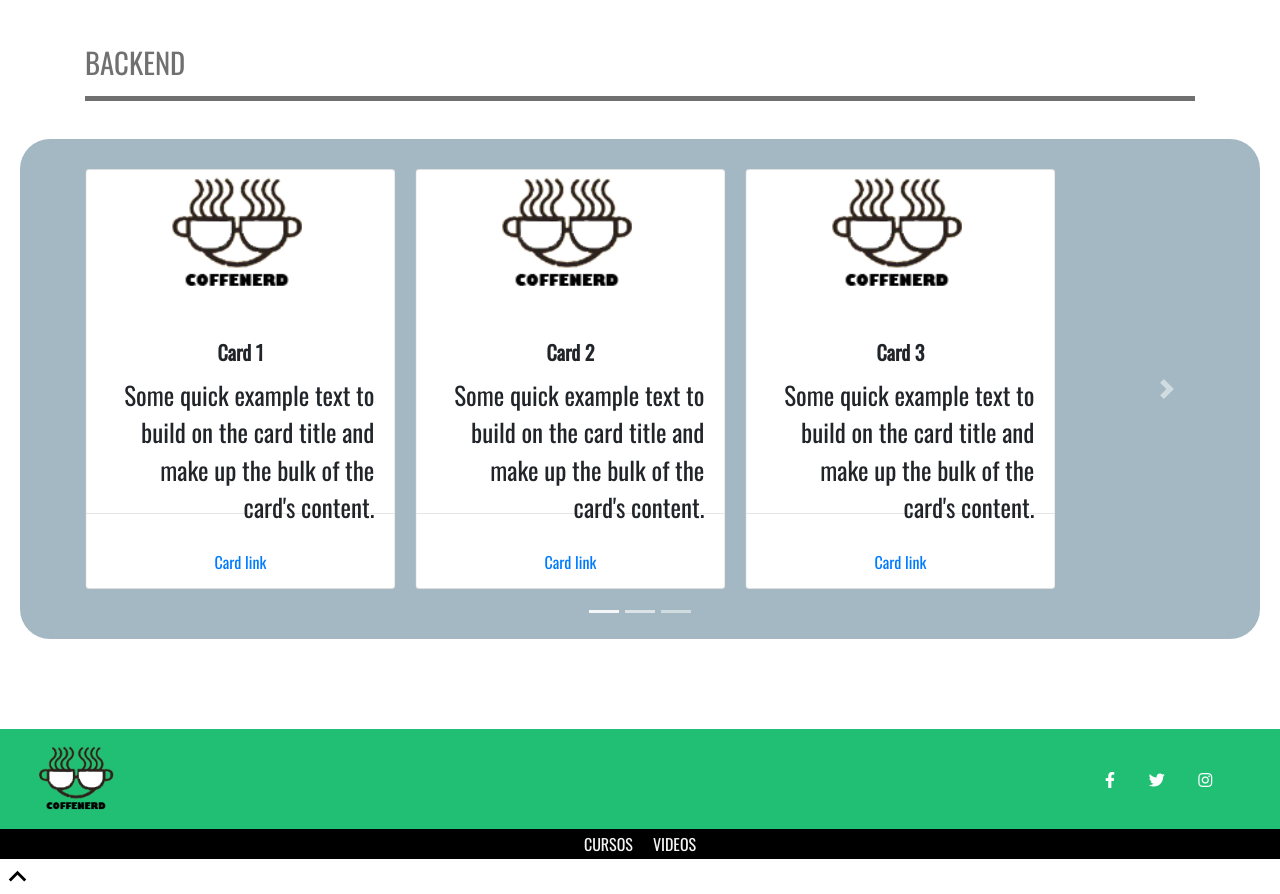
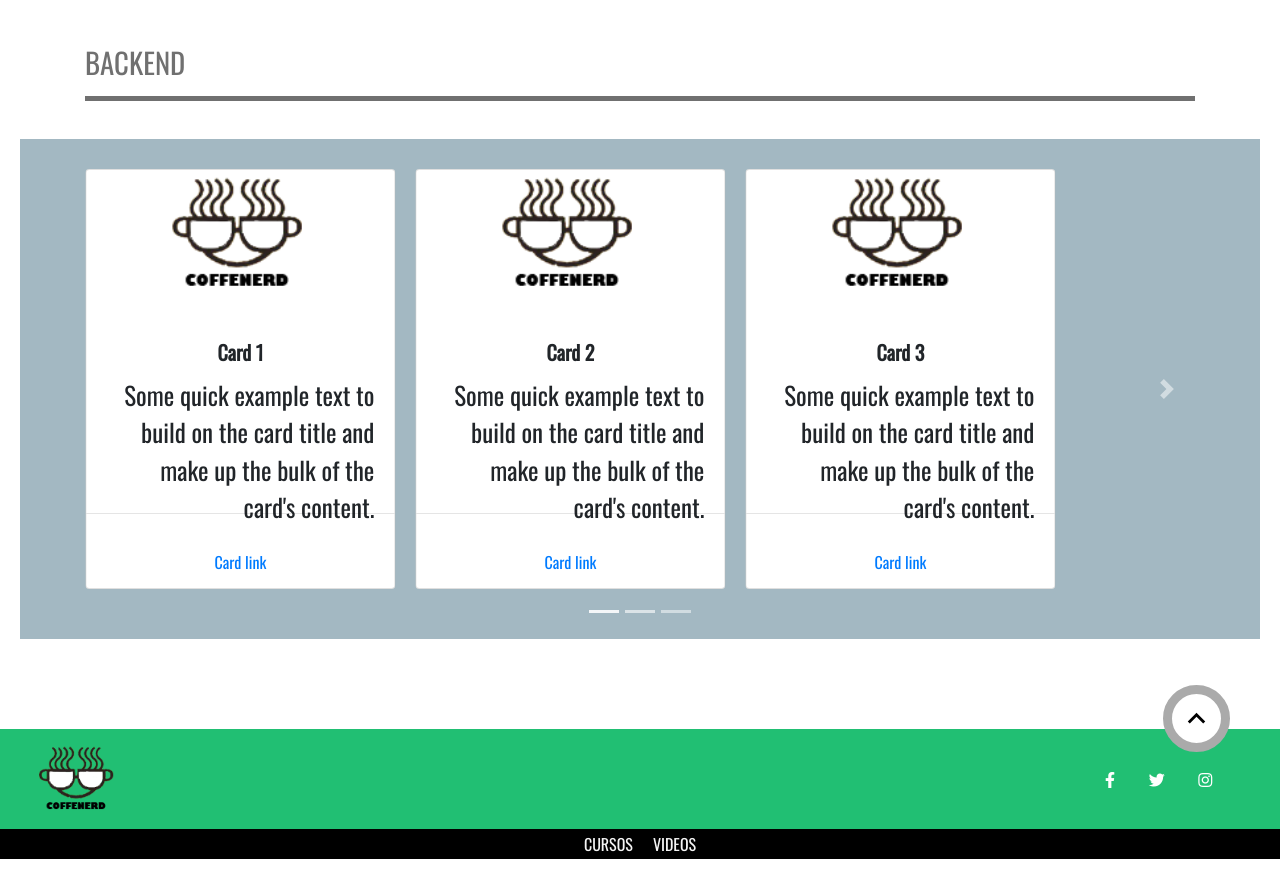
Before and after one commit to frontendcafe/cmyk-mint, a plain HTML site: page Publico/Index.html in a window 1280 px wide. Shown: the part 1480-2374 px from the top of the page. After the commit the page ends 2339 px from the top, so only its background shows below. Drawn offline with nearby package versions, Linux system fonts and the light colour scheme; a script that the page names is missing.

Commit message:
Modifando errores

```diff
--- a/Publico/Css/style.css
+++ b/Publico/Css/style.css
@@ -4,7 +4,9 @@
 }
 
 body{
+    position: relative;
     font-family: 'Oswald', sans-serif;
+    overflow-x: hidden;
 }
 
 img{
@@ -188,7 +190,6 @@
 }
 
 .carousel {
-    border-radius: 30px;
     max-height: 500px;
     overflow: hidden;
     background-color: hsl(200, 20%, 70%);
@@ -227,3 +228,15 @@
     object-fit: contain;
     height: 150px;
 }
+
+/** scroll top */
+
+.scroll-top {
+    position: absolute;
+    bottom: 107px;
+    background-color: white;
+    border-radius: 50%;
+    right: 50px;
+    padding: 7px;
+    border: 9px solid #aaa;
+}
--- a/Publico/Index.html
+++ b/Publico/Index.html
@@ -148,7 +148,6 @@
     </div>
   </div>
 
-  <section>
 
     <section class="iconos mt-5">
       <div class="container">
```
